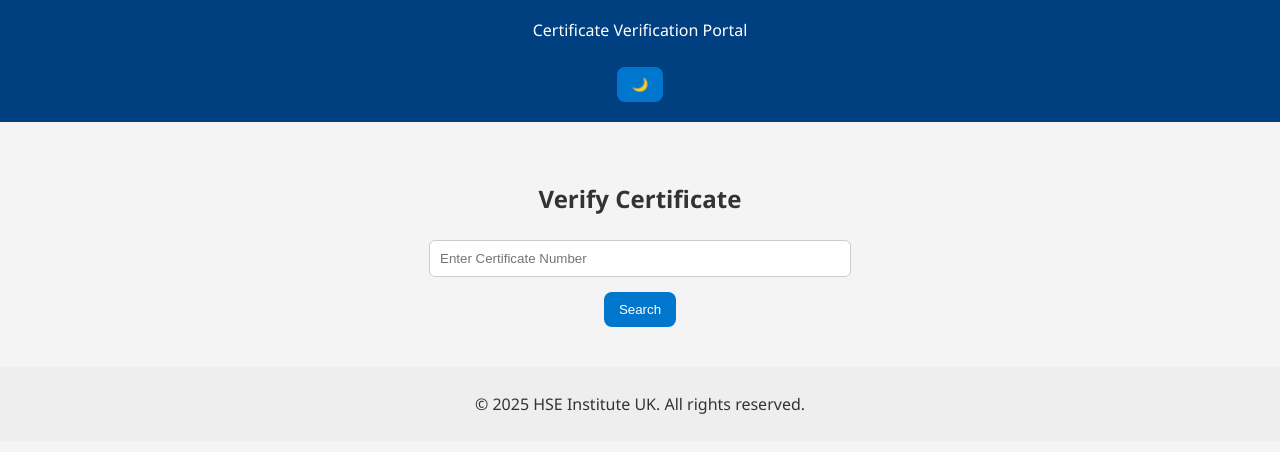
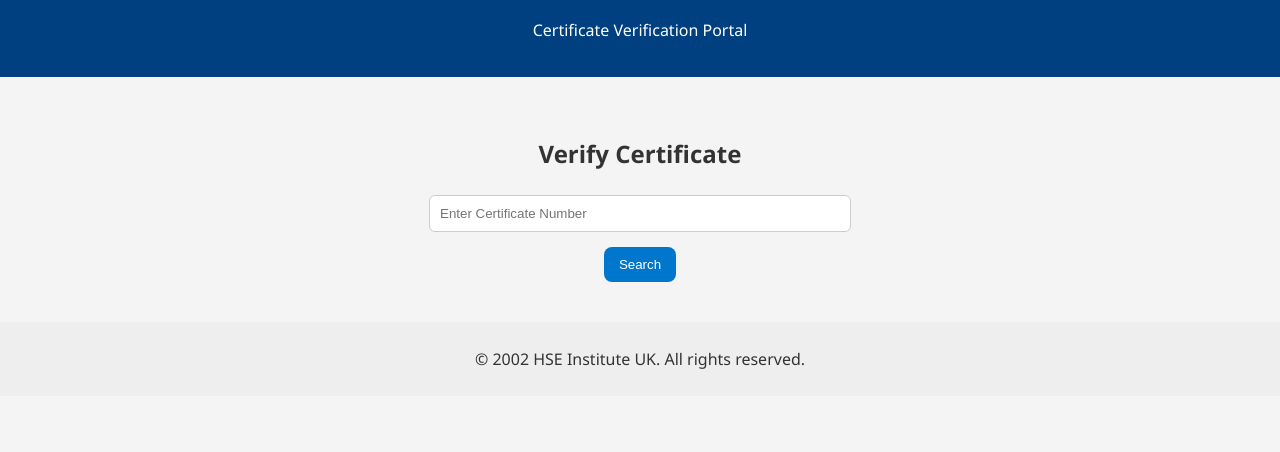
Before and after one commit to hseinstituteuk/hse-certification-portal, a plain HTML site: page index.html in a window 1280 px wide. Shown: the part 172-624 px from the top of the page. Drawn offline with Linux system fonts and the light colour scheme.

Commit message:
Update index.html

```diff
--- a/index.html
+++ b/index.html
@@ -11,7 +11,6 @@
     <img src="logo.png" class="logo" alt="Logo" />
     <h1>HSE Institute UK</h1>
     <p>Certificate Verification Portal</p>
-    <button id="modeToggle">🌙</button>
   </header>
 
   <main>
@@ -24,7 +23,7 @@
   </main>
 
   <footer>
-    <p>&copy; 2025 HSE Institute UK. All rights reserved.</p>
+    <p>&copy; 2002 HSE Institute UK. All rights reserved.</p>
   </footer>
 
   <script src="script.js"></script>
```
